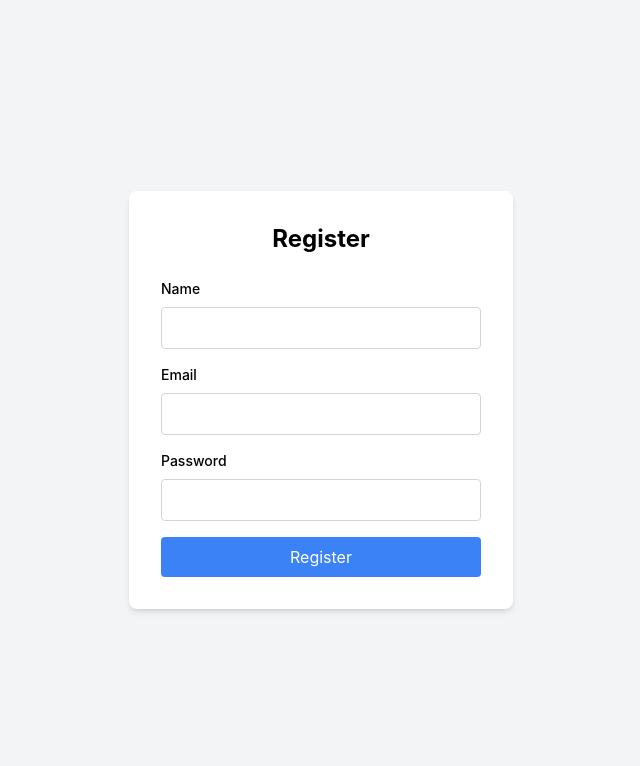
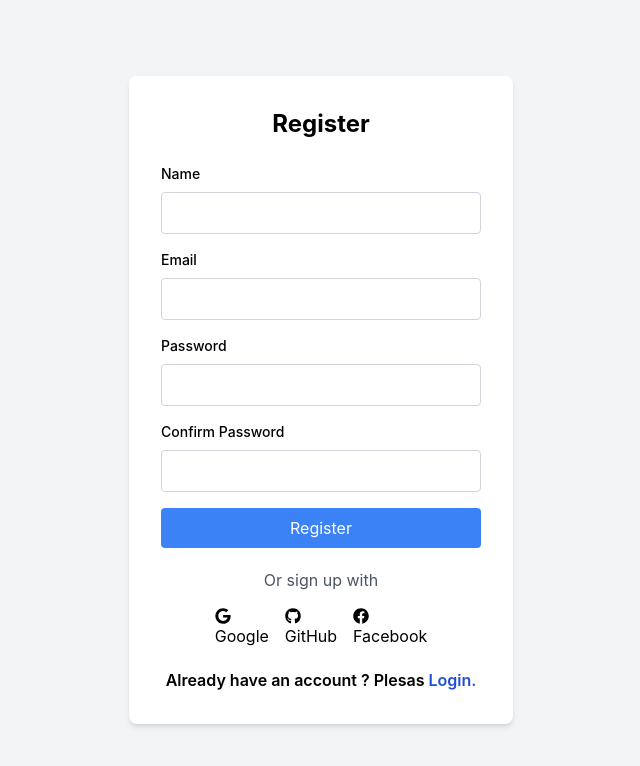
Before and after one commit to nazmul-polash/webCodeAgency, a React (Vite) app: page /register in a window 1280 px wide. Shown: the top 766 px of the page, without its empty margins (319-959 px from the left). Built offline with nearby package versions, Linux system fonts and the light colour scheme.

Commit message:
login and register page update

```diff
--- a/package.json
+++ b/package.json
@@ -12,6 +12,7 @@
   "dependencies": {
     "react": "^19.1.0",
     "react-dom": "^19.1.0",
+    "react-hook-form": "^7.62.0",
     "react-icons": "^5.5.0",
     "react-router": "^7.7.0"
   },
--- a/src/components/Login.jsx
+++ b/src/components/Login.jsx
@@ -1,25 +1,56 @@
-import { FaGoogle,FaFacebook, FaGithub } from "react-icons/fa";
+import { useForm } from "react-hook-form";
+import { FaGoogle, FaFacebook, FaGithub } from "react-icons/fa";
 import { Link } from "react-router";
 
 const Login = () => {
+   const {
+      register,
+      handleSubmit,
+      watch,
+      formState: { errors }, } = useForm();
+   const onSubmit = (data) => console.log(data)
+
    return (
       <div className="flex items-center justify-center  min-h-screen bg-gray-100">
          <div className="w-full max-w-md space-y-6 bg-white shadow-md rounded-lg p-8">
             <h2 className="text-2xl font-bold text-center text-gray-800">Login Page</h2>
 
-            <form className="space-y-4">
+            <form className="space-y-4" onSubmit={handleSubmit(onSubmit)}>
                <div>
                   <label className="block mb-2 text-lg font-semibold text-gray-700">Email:</label>
-                  <input type="email" className={`w-full px-4 py-2 border rounded-md focus:outline-none focus:ring-2`} />
+                  <input
+                     type="email"
+                     className="w-full px-4 py-2 border rounded-md focus:outline-none focus:ring-2"
+                     {...register("email", {
+                        required: "Email is required",
+                        pattern: {
+                           value: /^[a-zA-Z0-9._%+-]+@[a-zA-Z0-9.-]+\.[a-zA-Z]{2,}$/,
+                           message: "Please enter a valid email address"
+                        }
+                     })}
+                  />
+                  {errors.email && <p className="text-sm italic text-red-500">{errors.email.message}</p>}
                </div>
                <div>
                   <label className="block mb-2 text-lg font-semibold text-gray-700">Password:</label>
-                  <input type="password" className={`w-full px-4 py-2 border rounded-md focus:outline-none focus:ring-2`} />
+                  <input
+                     type="password"
+                     className="w-full px-4 py-2 border rounded-md focus:outline-none focus:ring-2"
+                     {...register("password", {
+                        required: "Password is required",
+                        minLength: {
+                           value: 8,
+                           message: "Password must be at least 8 characters"
+                        }
+                     })}
+                  />
+                  {errors.password && <p className="text-sm italic text-red-500">{errors.password.message}</p>}
                </div>
                <div>
                   <button type="submit" className="btn btn-primary w-full rounded-md"> Login  </button>
                </div>
             </form>
+
             <div className="text-center space-y-4">
                <p className="text-gray-600 ">Or sign up with</p>
                <div className="space-x-4 flex justify-center">
@@ -28,7 +59,7 @@ const Login = () => {
                   <button className="btn btn-info"><FaFacebook /> <span>Facebook</span></button>
                </div>
             </div>
-            <p className="text-center font-semibold">You have no account ? Plesas <Link to="/reginster" className="text-blue-700">Register.</Link> </p>
+            <p className="text-center font-semibold">You have no account ? Plesas <Link to="/register" className="text-blue-700">Register.</Link> </p>
          </div>
 
       </div>
--- a/src/components/Register.jsx
+++ b/src/components/Register.jsx
@@ -1,25 +1,67 @@
+import { FaFacebook, FaGithub, FaGoogle } from "react-icons/fa";
+import { Link } from "react-router";
+import { useForm } from "react-hook-form"
 
 
 const Register = () => {
+
+   const {
+      register,
+      handleSubmit,
+      watch,
+      formState: { errors },
+   } = useForm()
+
+   const onSubmit = (data) => console.log(data)
+
+
    return (
       <div className="flex items-center justify-center h-screen bg-gray-100">
          <div className="bg-white p-8 rounded-lg shadow-md w-96">
             <h2 className="text-2xl font-bold mb-6 text-center">Register</h2>
-            <form>
+
+            <form className="space-y-4" onSubmit={handleSubmit(onSubmit)}>
                <div className="mb-4">
                   <label className="block text-sm font-medium mb-2" htmlFor="name">Name</label>
-                  <input type="text" id="name" className="w-full p-2 border border-gray-300 rounded" required />
+                  <input type="text" id="name" className="w-full p-2 border border-gray-300 rounded"
+                     {...register("name", { required: "Name is required" })}
+                  />
+                  {errors.name && (<p className="text-sm text-red-600 italic">{errors.name.message}</p>)}
                </div>
+
                <div className="mb-4">
                   <label className="block text-sm font-medium mb-2" htmlFor="email">Email</label>
-                  <input type="email" id="email" className="w-full p-2 border border-gray-300 rounded" required />
+                  <input type="email" id="email" className="w-full p-2 border border-gray-300 rounded"
+                     {...register("email", { required: "Email is required", pattern: { value: /^[a-zA-Z0-9._%+-]+@[a-zA-Z0-9.-]+\.[a-zA-Z]{2,}$/, message: "Please entered a correct email" } })} />
+                  {errors.email && (<p className="text-sm text-red-600 italic">{errors.email.message}</p>)}
                </div>
                <div className="mb-4">
                   <label className="block text-sm font-medium mb-2" htmlFor="password">Password</label>
-                  <input type="password" id="password" className="w-full p-2 border border-gray-300 rounded" required />
+                  <input type="password" id="password" className="w-full p-2 border border-gray-300 rounded"
+                     {...register("password", { required: "Password is required", pattern: { value: 8, message: "Please entered at least 8 charecters" } })} />
+                  {errors.password && (<p className="text-sm text-red-600 italic">{errors.password.message}</p>)}
                </div>
+               <div className="mb-4">
+                  <label className="block text-sm font-medium mb-2" htmlFor="confirmPassword">Confirm Password</label>
+                  <input type="password" id="confirmPassword" className="w-full p-2 border border-gray-300 rounded"
+                     {...register("confirm_password", { required: "Confirm Password is required", minLength: { value: 8, message: "Please enter at least 8 characters" },
+                        validate: (value) => value === watch("password") || "Passwords do not match" })}/>
+                  {errors.confirm_password && ( <p className="text-sm text-red-600 italic">{errors.confirm_password.message}</p>)}
+               </div>
+
                <button type="submit" className="w-full bg-blue-500 text-white py-2 rounded hover:bg-blue-600 transition duration-200">Register</button>
             </form>
+
+            <div className="text-center space-y-4">
+               <p className="text-gray-600 mt-5">Or sign up with</p>
+               <div className="space-x-4 flex justify-center">
+                  <button className="btn btn-secondary"><FaGoogle /><span>Google</span></button>
+                  <button className="btn btn-neutral"> <FaGithub /> <span>GitHub</span></button>
+                  <button className="btn btn-info"><FaFacebook /> <span>Facebook</span></button>
+               </div>
+            </div>
+
+            <p className="text-center font-semibold mt-5">Already have an account ? Plesas <Link to="/login" className="text-blue-700">Login.</Link> </p>
          </div>
       </div>
    );
```
Also changed, not shown: 1 other file (tests, documents, lock files or other folders).
